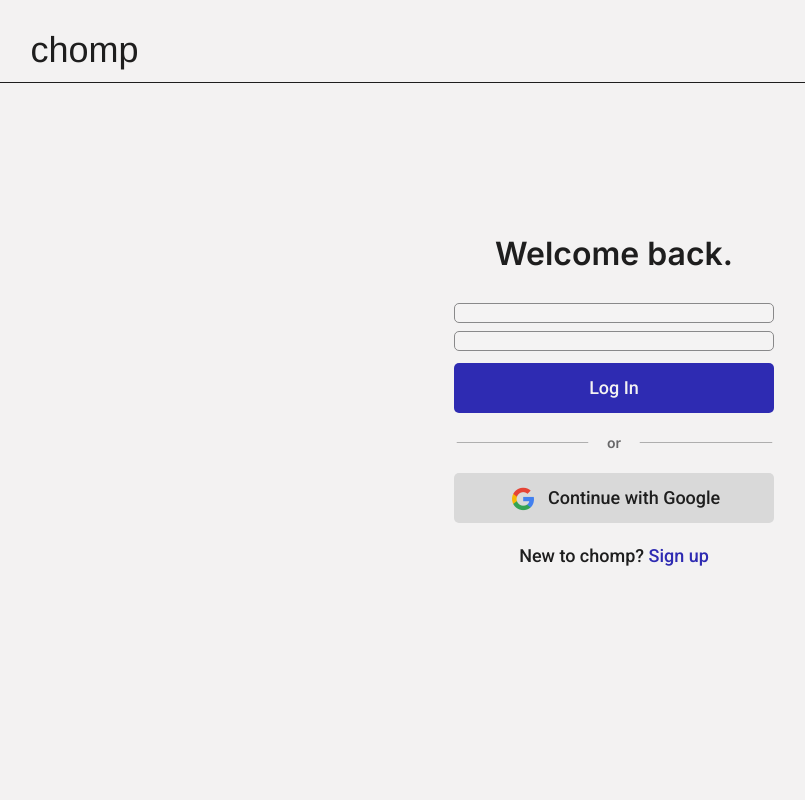
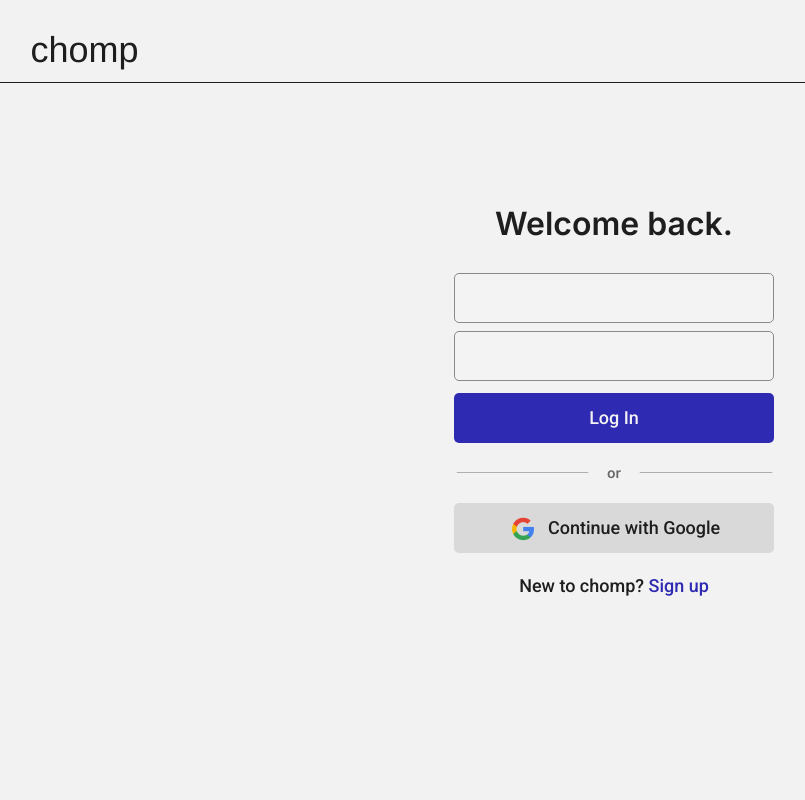
Before and after one commit to jonathan-bruce05/Yelp_Project, a Django app: page /yelpdupe/signin/ in a window 1280 px wide. Shown: the whole page, without its empty margins (26-831 px from the left). Run offline with Django 5.2, Linux system fonts and the light colour scheme; some libraries are stand-ins or nearby versions; some web fonts are replaced.

Commit message:
Jays update
general functionality

```diff
--- a/yelpdupe/static/css/signIn.css
+++ b/yelpdupe/static/css/signIn.css
@@ -79,15 +79,18 @@
 }
 
 .sign-in .username {
+  display: flex;
   width: 320px;
-  height: 20px;
+  height: 50px;
   padding: 0px 10px;
+  align-items: center;
+  gap: 10px;
   top: 8px;
   left: 10px;
   background-color: #f4f3f3;
   border-radius: 5px;
-  border: 1px solid;
-  border-color: #89898a;
+  border: 1px solid var(--collection-1-medium-grey, #89898A);
+  background: var(--collection-1-off-white, #F4F3F3);
   position: relative;
   font-family: "Roboto", Helvetica;
   font-weight: 400;
@@ -99,16 +102,19 @@
 }
 
 .sign-in .password {
+  display: flex;
   width: 320px;
-  height: 20px;
+  height: 50px;
   padding: 0px 10px;
+  align-items: center;
+  gap: 10px;
   position: relative;
   top: 10px;
   left: 10px;
   background-color: #f4f3f3;
   border-radius: 5px;
-  border: 1px solid;
-  border-color: #89898a;
+  border: 1px solid var(--collection-1-medium-grey, #89898A);
+  background: var(--collection-1-off-white, #F4F3F3);
   font-family: "Roboto", Helvetica;
   font-weight: 400;
   color: #89898a;
```
